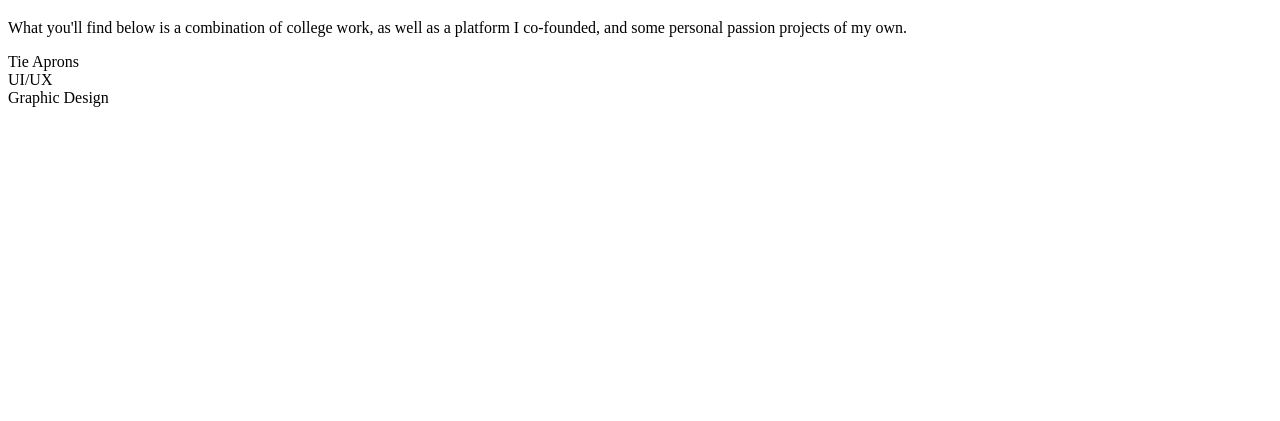
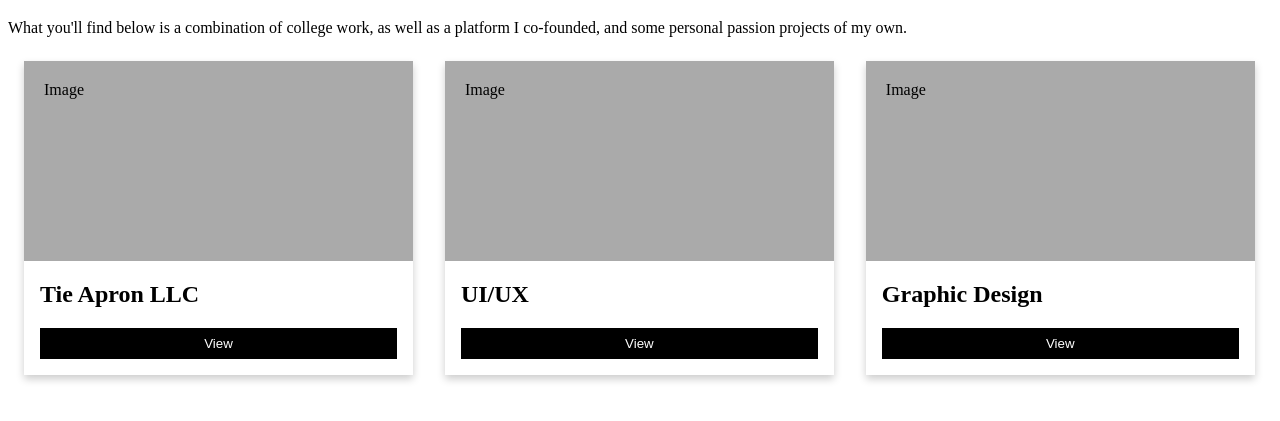
Before and after one commit to johnh16/MMP-350, a plain HTML site: page index.html in a window 1280 px wide. Shown: the part 133-554 px from the top of the page. Drawn offline with Linux system fonts and the light colour scheme.

Commit message:
basic html

```diff
--- a/css/style.css
+++ b/css/style.css
@@ -1,3 +1,11 @@
+html{
+    box-sizing:border-box;
+}
+
+*,*:before, *:after{
+    box-sizing:inherit;
+}
+
 .navbar{
     overflow:hidden;
     background-color:#ffffff;
@@ -20,3 +28,65 @@
     background-color:#0a0000;
     color:rgb(251, 251, 251);
 }
+
+.column{
+    float:left;
+    width:33.3%;
+    margin-bottom:16px;
+    padding:0 8px;
+}
+
+.card{
+    box-shadow:0 4px 8px 0 rgba(0,0,0,0.2);
+    margin:8px;
+}
+
+.projects{
+    padding:50px;
+    text-align:center;
+    background-color:yellow;
+    color:white;
+}
+
+.container{
+    padding:0 16px;
+}
+
+.container::after, .row::after{
+    content:"";
+    clear:both;
+    display:table;
+}
+
+.title{
+    color:grey
+}
+
+.button{
+    border:none;
+    outline:0;
+    display:inline-block;
+    padding:8px;
+    color:white;
+    background-color:#000;
+    text-align:center;
+    cursor:pointer;
+    width:100%;
+}
+
+.button:hover{
+    background-color:#555;
+}
+
+@media screen and (max-width:650px) {
+    .column{
+        width:100%;
+        display:block;
+    }
+}
+
+.fakeimg{
+    background-color:#aaa;
+    width:100%;
+    padding:20px;
+}
--- a/index.html
+++ b/index.html
@@ -20,12 +20,42 @@
  <main>
         <div class="Projects">
             <h1>Projects</h1>
+            <h1 style="text-align: center;"></h1>
             <p>What you'll find below is a combination of college work, as well as a platform I co-founded, and some personal
                 passion projects of my own.
             </p>
-                <article class="Project">Tie Aprons</article>
-                <article class="Project">UI/UX</article>
-                <article class="Project">Graphic Design</article>
+            </div>
+
+            <div class="row">
+                <div class="column">
+                    <div class="card">
+                        <div class="fakeimg" style="height:200px;">Image</div>
+                        <div class="container">
+                            <h2>Tie Apron LLC</h2>
+                            <p><button class="button">View</button></p>
+                        </div>
+                    </div>
+                </div>
+
+                <div class="column">
+                    <div class="card">
+                        <div class="fakeimg" style="height:200px;">Image</div>
+                        <div class="container">
+                            <h2>UI/UX</h2>
+                            <p><button class="button">View</button></p>
+                        </div>
+                    </div>
+
+                </div><div class="column">
+                    <div class="card">
+                        <div class="fakeimg" style="height:200px;">Image</div>
+                        <div class="container">
+                            <h2>Graphic Design</h2>
+                            <p><button class="button">View</button></p>
+                        </div>
+                    </div>
+                </div>
+
             </div>
     </main>
 
```
